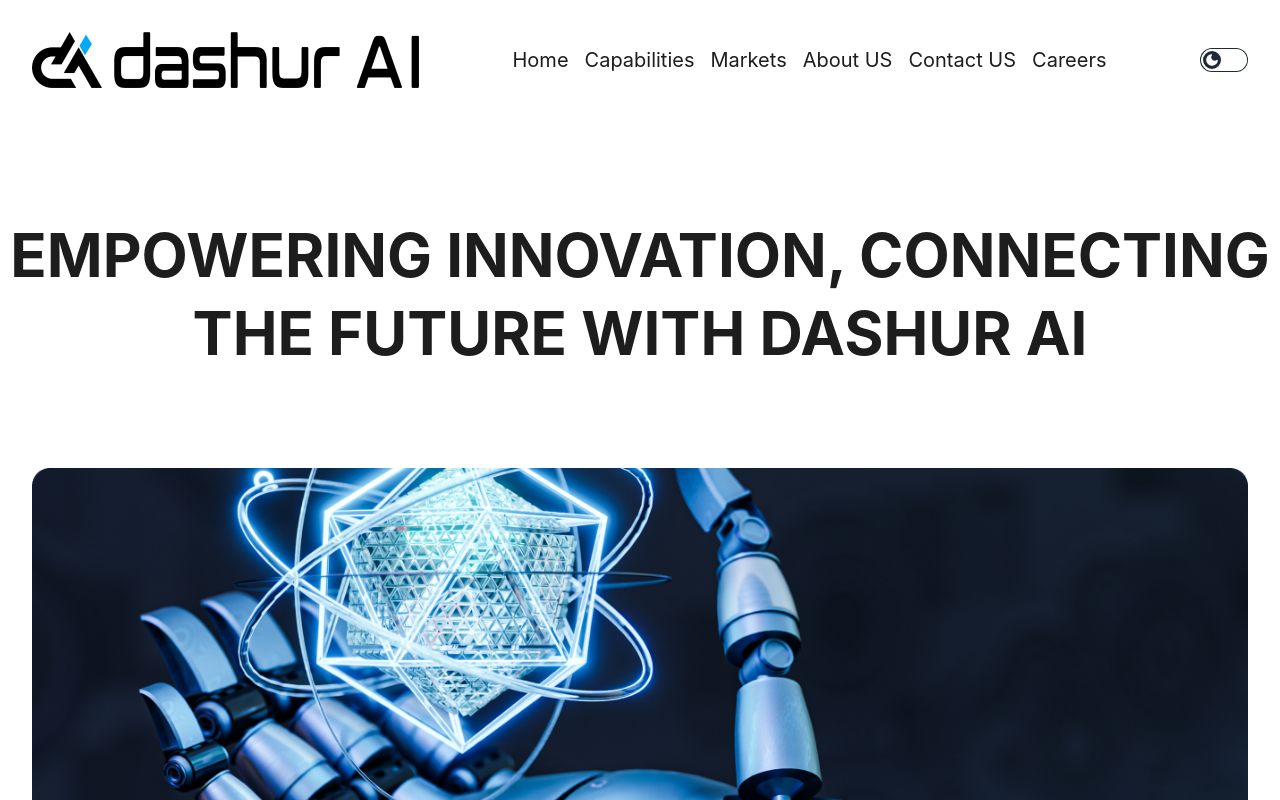
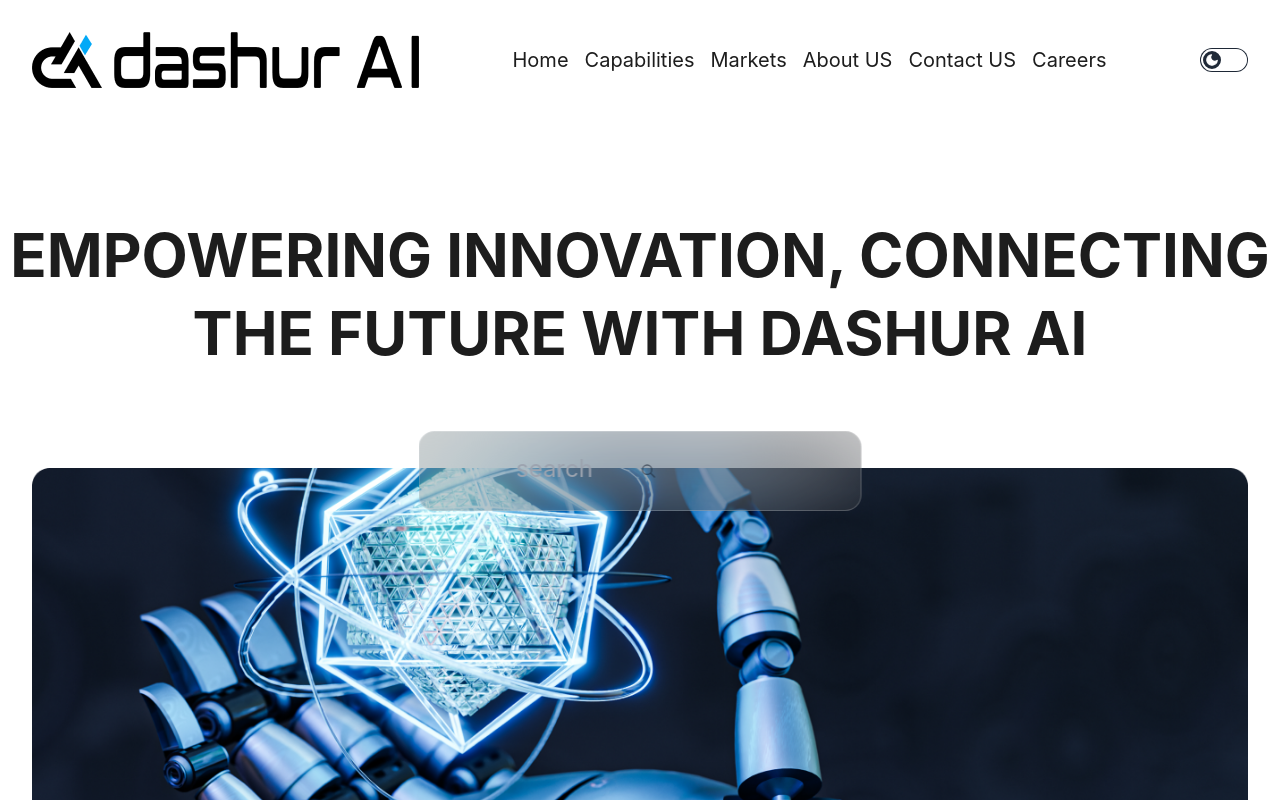
Before and after one commit to saadsrabon/dashurcorporate, a React (Vite) app: page / in a window 1280 px wide. Shown: the top 800 px of the page. Built offline with nearby package versions, Linux system fonts and the light colour scheme.

Commit message:
fonts added

```diff
--- a/index.html
+++ b/index.html
@@ -5,6 +5,9 @@
     <link rel="icon" type="image/svg+xml" href="/vite.svg" />
     <meta name="viewport" content="width=device-width, initial-scale=1.0" />
     <title>Dashur Ai</title>
+    <link rel="stylesheet" href="https://fonts.googleapis.com/css2?family=Poppins:wght@400;700&display=swap">
+    <link rel="stylesheet" href="https://fonts.googleapis.com/css2?family=Roboto:wght@400;700&display=swap">
+
   </head>
   <body className=" bg-white dark:bg-dark-background">
     <div id="root"></div>
--- /dev/null
+++ b/src/components/searchBar.jsx
@@ -0,0 +1,14 @@
+
+
+const SearchBar = () => {
+  return (
+    <div>
+        <div className="flex justify-center items-center w-[443px] h-20 searchbar">
+            <input className="bg-transparent placeholder:text-2xl" type="text" placeholder="search" />
+            <svg className="pointer-events-none absolute z-10 my-3.5 ms-4 stroke-current opacity-60 text-base-content" width="16" height="16" xmlns="http://www.w3.org/2000/svg" fill="none" viewBox="0 0 24 24"><path strokeLinecap="round" strokeLinejoin="round" strokeWidth="2" d="M21 21l-6-6m2-5a7 7 0 11-14 0 7 7 0 0114 0z"></path></svg>
+        </div>
+    </div>
+  )
+}
+
+export default SearchBar
--- a/src/index.css
+++ b/src/index.css
@@ -17,3 +17,10 @@
   -moz-osx-font-smoothing: grayscale;
 }
 /* Create a U-shaped curve using clip-path */
+
+.searchbar{
+  border-radius: 16px;
+border: 1px solid rgba(255, 255, 255, 0.20);
+background: rgba(38, 38, 38, 0.20);
+backdrop-filter: blur(50px);
+}
--- a/src/pages/Home.jsx
+++ b/src/pages/Home.jsx
@@ -1,5 +1,6 @@
 
 import banner from '../assets/hero.png'
+import SearchBar from '../components/searchBar'
 const Home = () => {
   return (
     <>
@@ -15,9 +16,12 @@ const Home = () => {
 <path d="M10 1V25M10 25L19 16M10 25L1 16" stroke="white" strokeWidth="2" strokeLinecap="round" strokeLinejoin="round"/>
 </svg>
     </button>
+
   </div>
 
+  {/* SearchBAr */}
 
+  <div className='absolute top-[-7%] translate-x-[-50%] left-[50%]'> <SearchBar /></div>
 
 </div>
 
--- a/tailwind.config.js
+++ b/tailwind.config.js
@@ -27,6 +27,12 @@ export default {
           background:"#020E14"
         },
       },
+      fontFamily: {
+        sans: ['Roboto', 'ui-sans-serif', 'system-ui', '-apple-system', 'BlinkMacSystemFont', 'Segoe UI', 'Roboto', 'Helvetica Neue', 'Arial', 'Noto Sans', 'sans-serif', 'Apple Color Emoji', 'Segoe UI Emoji', 'Segoe UI Symbol', 'Noto Color Emoji'],
+        // 'sans' is used as the default font-family, you can also customize other font families like 'serif' or 'mono' here
+        poppins: ['Poppins', 'ui-sans-serif', 'system-ui', '-apple-system', 'BlinkMacSystemFont', 'Segoe UI', 'Roboto', 'Helvetica Neue', 'Arial', 'Noto Sans', 'sans-serif', 'Apple Color Emoji', 'Segoe UI Emoji', 'Segoe UI Symbol', 'Noto Color Emoji'],
+        // You can add additional font families here as needed
+      },
     },
   },
 
```
